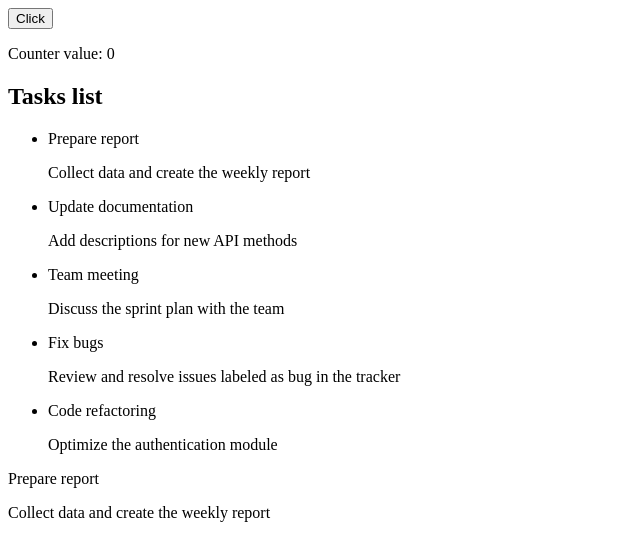
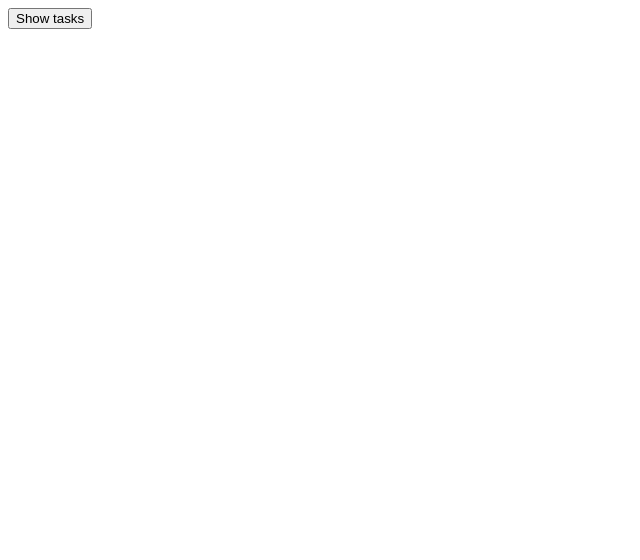
Before and after one commit to AlonaHarnyk/Hillel_FS, a React (Vite) app: page / in a window 1280 px wide. Shown: the top 560 px of the page, without its empty margins (0-640 px from the left). Built offline with nearby package versions, Linux system fonts and the light colour scheme.

Commit message:
lesson-40

```diff
--- /dev/null
+++ b/src/components/AddTask/AddTask.tsx
@@ -0,0 +1,64 @@
+import { useId } from "react";
+import type { Task } from "../../types/types";
+
+interface Props {
+  onAdd: (newTask: Task) => void;
+}
+
+export const AddTask = ({ onAdd }: Props) => {
+  const id = useId();
+  //   const handleSubmit = (event: React.SubmitEvent<HTMLFormElement>) => {
+  //     event.preventDefault();
+  //     const form = event.target;
+  //     const formData = new FormData(form);
+  //     const title = formData.get("title");
+  //     const description = formData.get("description");
+  //     const priority = formData.get("priority");
+  //     console.log({
+  //       title,
+  //       description,
+  //       priority,
+  //     });
+  //     form.reset();
+  //   };
+
+  const handleSubmit = (formData: FormData) => {
+    const title = formData.get("title") as string;
+    const description = formData.get("description") as string;;
+    const priority = formData.get("priority") as string;;
+    const newTask = {
+      id: Date.now(),
+      title,
+      description,
+      priority,
+      status: "todo",
+    };
+    onAdd(newTask);
+  };
+
+  return (
+    // <form onSubmit={handleSubmit}>
+    <form action={handleSubmit}>
+      <label htmlFor={`title - ${id}`}>Title</label>
+      <input id={`title - ${id}`} type="text" name="title" />
+      <label htmlFor={`description - ${id}`}>Description</label>
+      <textarea id={`description - ${id}`} name="description"></textarea>
+      <fieldset>
+        <legend>Task priority</legend>
+        <label>
+          <input type="radio" name="priority" value="low" />
+          Low
+        </label>
+        <label>
+          <input type="radio" name="priority" value="medium" defaultChecked />
+          Medium
+        </label>
+        <label>
+          <input type="radio" name="priority" value="high" />
+          High
+        </label>
+      </fieldset>
+      <button>Add</button>
+    </form>
+  );
+};
--- a/src/components/App/App.tsx
+++ b/src/components/App/App.tsx
@@ -1,33 +1,48 @@
-// import { Footer } from "../Footer/Footer";
-// import { Header } from "../Header/Header";
 import { data } from "../../data/data";
+import type { Task } from "../../types/types";
+import { AddTask } from "../AddTask/AddTask";
+// import { CounterBtn } from "../CounterBtn/CounterBtn";
+// import { CounterValue } from "../CounterValue/CounterValue";
 import { TaskList } from "../TaskList/TaskList";
-import { Section } from "../Section/Section";
 
 import { useState } from "react";
-import { TaskItem } from "../Task/Task";
 
 export const App = () => {
-  const [counter, setCounter] = useState(0);
+  // const [counter, setCounter] = useState(0);
+  const [tasks, setTasks] = useState<Task[]>(data);
+  const [isListVisible, setIsListVisible] = useState(false);
 
-  // let counter = 0;
+  // const handleClick = () => {
+  //   setCounter(counter + 1);
+  // };
 
-  const handleClick = () => {
-    setCounter(counter + 1);
-    // setCounter((prevCounter) => prevCounter + 1);
-    console.log(counter);
+  const deleteTask = (id: number) => {
+    // setTasks(tasks.filter((item) => id !== item.id));
+    setTasks((prevTasks) => prevTasks.filter((item) => id !== item.id));
+  };
+
+  const addTask = (newTask: Task) => {
+    setTasks([...tasks, newTask])
+  }
+
+  const changeVisibility = () => {
+    setIsListVisible(!isListVisible);
   };
 
   return (
     <>
-      <button onClick={handleClick}>Click</button>
-      <p>Counter value: {counter} </p>
-      {/* <Header /> */}
-      <Section title="Tasks list">
-        <TaskList tasks={data} />
-      </Section>
-      <TaskItem task={data[0]} />
-      {/* <Footer /> */}
+      {/* <CounterBtn handleClick={handleClick} />
+      <CounterBtn handleClick={handleClick} />
+      <CounterBtn handleClick={handleClick} />
+      <CounterValue counter={counter} /> */}
+      <button onClick={changeVisibility}>
+        {isListVisible ? "Hide" : "Show"} tasks
+      </button>
+      {isListVisible && (
+        <>
+          <TaskList tasks={tasks} onDelete={deleteTask} /> <AddTask onAdd={addTask} />
+        </>
+      )}
     </>
   );
 };
--- /dev/null
+++ b/src/components/CounterBtn/CounterBtn.tsx
@@ -0,0 +1,16 @@
+import { useState } from "react";
+
+interface Props {
+  handleClick: () => void;
+}
+
+export const CounterBtn = ({ handleClick }: Props) => {
+  const [count, setCount] = useState(0);
+
+  const clickHandler = () => {
+      setCount(count + 1);
+      handleClick()
+  };
+
+  return <button onClick={clickHandler}>Click: {count}</button>;
+};
--- /dev/null
+++ b/src/components/CounterValue/CounterValue.tsx
@@ -0,0 +1,10 @@
+interface Props {
+    counter: number
+}
+
+export const CounterValue = ({ counter }: Props) => {
+
+  return (
+      <p>Counter value: {counter} </p>
+  );
+};
--- a/src/components/Footer/Footer.tsx
+++ /dev/null
@@ -1,3 +0,0 @@
-export const Footer = () => {
-    return <footer>Footer</footer>
-}
--- a/src/components/Header/Header.tsx
+++ /dev/null
@@ -1,3 +0,0 @@
-export const Header = () => {
-    return <header>Header</header>
-}
--- a/src/components/Section/Section.tsx
+++ /dev/null
@@ -1,15 +0,0 @@
-import type { ReactNode } from "react";
-
-interface Props {
-    title?: string;
-    children: ReactNode
-}
-
-export const Section = ({ children, title }: Props) => {
-  return (
-      <section>
-      {title && <h2>{title}</h2>}
-      {children}
-    </section>
-  );
-};
--- a/src/components/Task/Task.tsx
+++ b/src/components/Task/Task.tsx
@@ -2,13 +2,20 @@ import type { Task } from "../../types/types";
 
 interface Props {
   task: Task;
+  onDelete: (id: number) => void;
 }
 
-export const TaskItem = ({ task }: Props) => {
+export const TaskItem = ({ task, onDelete }: Props) => {
+
+  const handleClick = () => {
+    onDelete(task.id)
+  }
+
   return (
     <>
       <p>{task.title}</p>
       <p>{task.description}</p>
+      <button onClick={handleClick}>Delete</button>
     </>
   );
 };
--- a/src/components/TaskList/TaskList.tsx
+++ b/src/components/TaskList/TaskList.tsx
@@ -2,15 +2,16 @@ import type { Task } from "../../types/types";
 import { TaskItem } from "../Task/Task";
 
 interface Props {
-    tasks: Task[]
+  tasks: Task[]
+  onDelete: (id: number) => void;
 }
 
-export const TaskList = ({ tasks }: Props) => {
+export const TaskList = ({ tasks, onDelete }: Props) => {
   return (
     <ul>
       {tasks.map((task) => (
         <li key={task.id}>
-          <TaskItem task={task}/>
+          <TaskItem task={task} onDelete={onDelete} />
         </li>
       ))}
     </ul>
```
Also changed, not shown: 1 other file (tests, documents, lock files or other folders).
